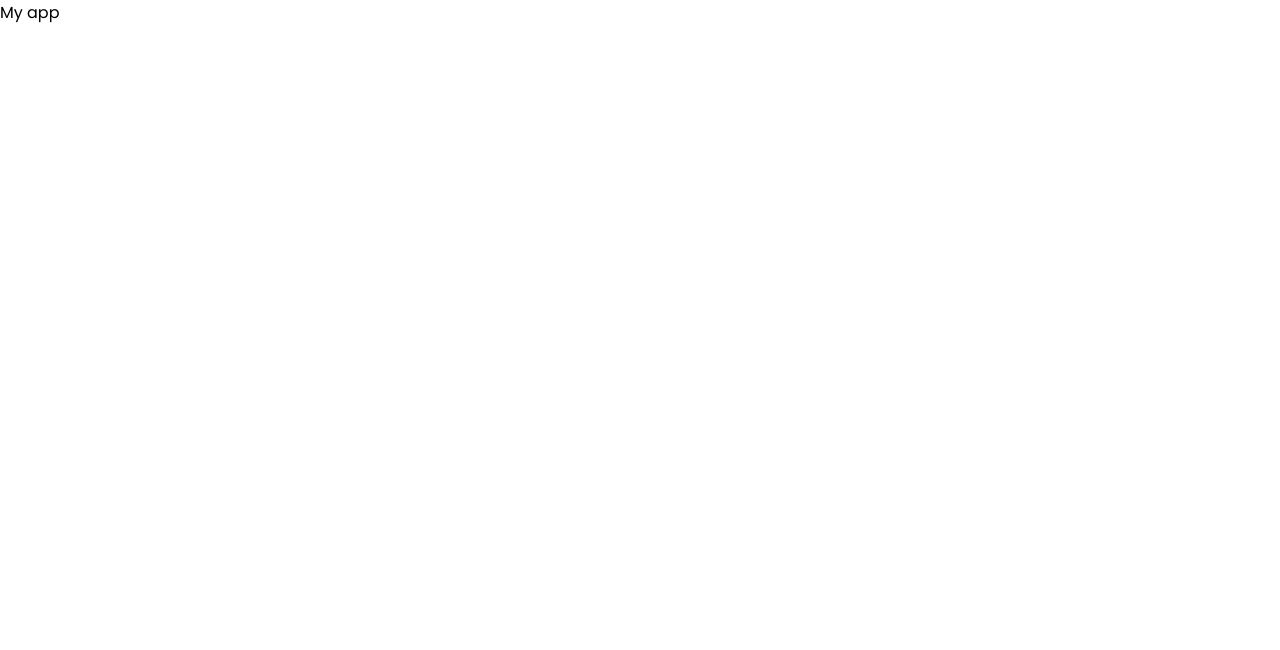
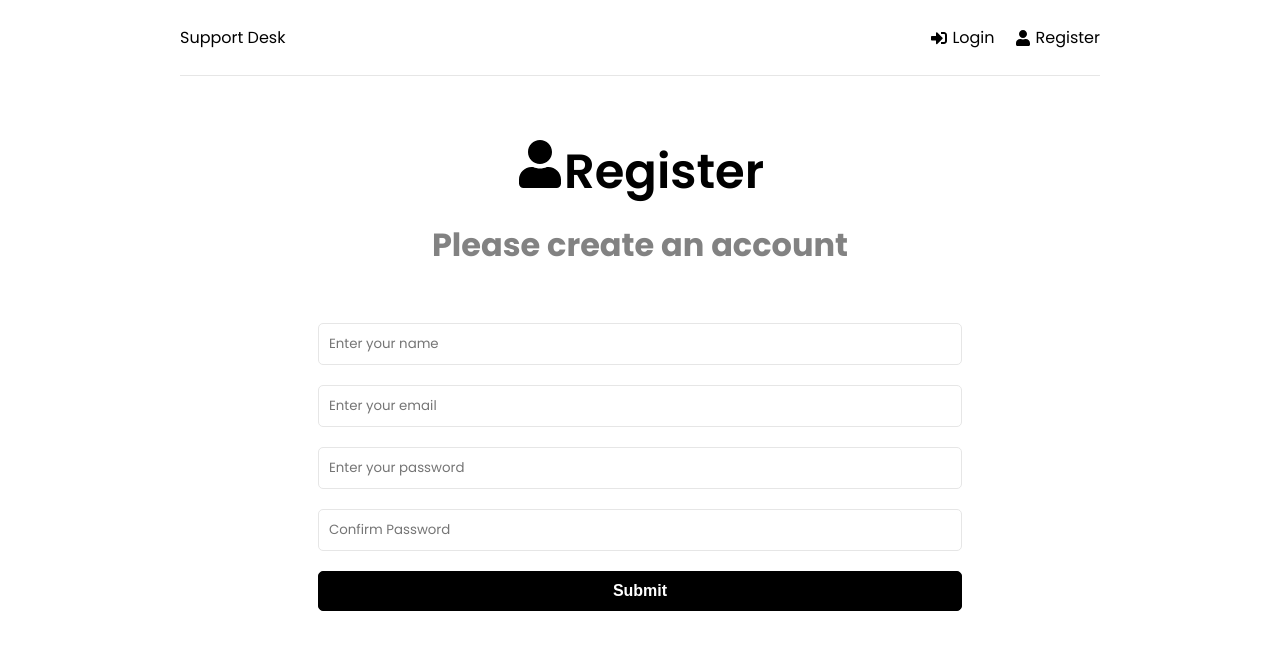
Before and after one commit to kankunnawat/MERN-project, a React (Create React App) app in the folder frontend/: page /register in a window 1280 px wide. Shown: the top 650 px of the page. Built offline with nearby package versions, Linux system fonts and the light colour scheme.

Commit message:
Home, Login & Register UI

```diff
--- a/frontend/src/App.js
+++ b/frontend/src/App.js
@@ -1,5 +1,27 @@
+import { BrowserRouter as Router, Routes, Route } from 'react-router-dom'
+import { ToastContainer } from 'react-toastify'
+import 'react-toastify/dist/ReactToastify.css'
+import Home from './pages/Home'
+import Login from './pages/Login'
+import Register from './pages/Register'
+import Header from './components/Header'
+
 function App() {
-  return <div>My app</div>
+  return (
+    <>
+      <Router>
+        <div className="container">
+          <Header />
+          <Routes>
+            <Route path="/" element={<Home />} />
+            <Route path="/login" element={<Login />} />
+            <Route path="/register" element={<Register />} />
+          </Routes>
+        </div>
+      </Router>
+      <ToastContainer />
+    </>
+  )
 }
 
 export default App
--- /dev/null
+++ b/frontend/src/components/Header.jsx
@@ -0,0 +1,28 @@
+import { FaSignInAlt, FaSignOutAlt, FaUser } from 'react-icons/fa'
+import { Link } from 'react-router-dom'
+
+function Header() {
+  return (
+    <header className="header">
+      <div className="logo">
+        <Link to="/"> Support Desk</Link>
+      </div>
+      <ul>
+        <li>
+          <Link to="/login">
+            <FaSignInAlt />
+            Login
+          </Link>
+        </li>
+        <li>
+          <Link to="/register">
+            <FaUser />
+            Register
+          </Link>
+        </li>
+      </ul>
+    </header>
+  )
+}
+
+export default Header
--- /dev/null
+++ b/frontend/src/pages/Home.jsx
@@ -0,0 +1,20 @@
+import { Link } from 'react-router-dom'
+import { FaQuestionCircle, FaTicketAlt } from 'react-icons/fa'
+function Home() {
+  return (
+    <>
+      <section className="heading">
+        <h1>What do you need help with?</h1>
+        <p>Please choose from an option below</p>
+      </section>
+      <Link to="/new-ticket" className="btn btn-reverse btn-block">
+        <FaQuestionCircle /> Create New Ticket
+      </Link>
+      <Link to="/tickets" className="btn   btn-block">
+        <FaTicketAlt /> View My Tickets
+      </Link>
+    </>
+  )
+}
+
+export default Home
--- /dev/null
+++ b/frontend/src/pages/Login.jsx
@@ -0,0 +1,68 @@
+import { useState } from 'react'
+import { FaSignInAlt } from 'react-icons/fa'
+import { toast } from 'react-toastify'
+function Login() {
+  const [formData, setFormData] = useState({
+    email: '',
+    password: '',
+  })
+
+  const { email, password } = formData
+
+  const onChange = (e) => {
+    setFormData((prevState) => ({
+      ...prevState,
+      [e.target.name]: e.target.value,
+    }))
+  }
+
+  const onSubmit = (e) => {
+    e.preventDefault()
+  }
+
+  return (
+    <>
+      <section className="heading">
+        <h1>
+          <FaSignInAlt />
+          Login
+        </h1>
+        <p>Please Log in to get support</p>
+      </section>
+      <section className="form">
+        <form onSubmit={onSubmit}>
+          <div className="form-group">
+            <input
+              type="email"
+              className="form-control"
+              id="email"
+              name="email"
+              value={email}
+              onChange={onChange}
+              placeholder="Enter your email"
+              required
+            />
+          </div>
+          <div className="form-group">
+            <input
+              type="password"
+              className="form-control"
+              id="password"
+              name="password"
+              value={password}
+              onChange={onChange}
+              placeholder="Enter your password"
+              required
+            />
+          </div>
+
+          <div className="form-group">
+            <button className="btn btn-block">Submit</button>
+          </div>
+        </form>
+      </section>
+    </>
+  )
+}
+
+export default Login
--- /dev/null
+++ b/frontend/src/pages/Register.jsx
@@ -0,0 +1,97 @@
+import { useState } from 'react'
+import { FaUser } from 'react-icons/fa'
+import { toast } from 'react-toastify'
+function Register() {
+  const [formData, setFormData] = useState({
+    name: '',
+    email: '',
+    password: '',
+    password2: '',
+  })
+
+  const { name, email, password, password2 } = formData
+
+  const onChange = (e) => {
+    setFormData((prevState) => ({
+      ...prevState,
+      [e.target.name]: e.target.value,
+    }))
+  }
+
+  const onSubmit = (e) => {
+    e.preventDefault()
+
+    if (password !== password2) {
+      toast.error('Password do not match')
+    }
+  }
+
+  return (
+    <>
+      <section className="heading">
+        <h1>
+          <FaUser />
+          Register
+        </h1>
+        <p>Please create an account</p>
+      </section>
+      <section className="form">
+        <form onSubmit={onSubmit}>
+          <div className="form-group">
+            <input
+              type="text"
+              className="form-control"
+              id="name"
+              name="name"
+              value={name}
+              onChange={onChange}
+              placeholder="Enter your name"
+              required
+            />
+          </div>
+          <div className="form-group">
+            <input
+              type="email"
+              className="form-control"
+              id="email"
+              name="email"
+              value={email}
+              onChange={onChange}
+              placeholder="Enter your email"
+              required
+            />
+          </div>
+          <div className="form-group">
+            <input
+              type="password"
+              className="form-control"
+              id="password"
+              name="password"
+              value={password}
+              onChange={onChange}
+              placeholder="Enter your password"
+              required
+            />
+          </div>
+          <div className="form-group">
+            <input
+              type="password2"
+              className="form-control"
+              id="password2"
+              name="password2"
+              value={password2}
+              onChange={onChange}
+              placeholder="Confirm Password"
+              required
+            />
+          </div>
+          <div className="form-group">
+            <button className="btn btn-block">Submit</button>
+          </div>
+        </form>
+      </section>
+    </>
+  )
+}
+
+export default Register
```
